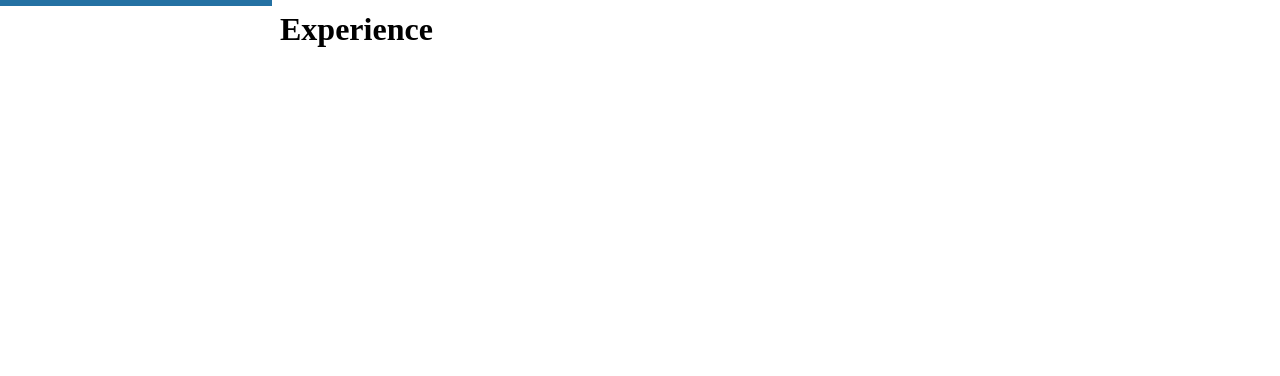
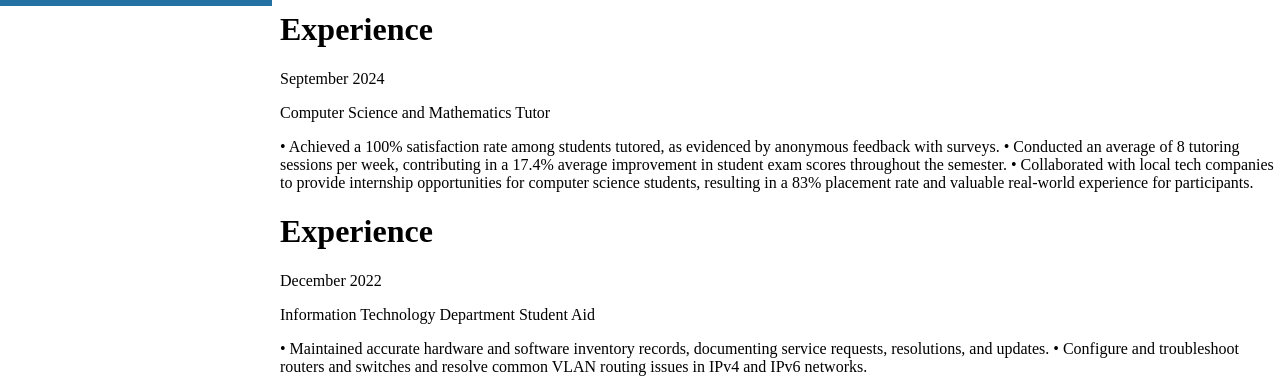
Before and after one commit to joelxgalarza/personal-website, a React (Vite) app: page / in a window 1280 px wide. Shown: the part 810-1186 px from the top of the page. Before the commit the page ends 858 px from the top, so only its background shows below. Built offline with nearby package versions, Linux system fonts and the light colour scheme; a web font is replaced by a local one.

Commit message:
added experience boilerplate

```diff
--- a/src/Components/Content.tsx
+++ b/src/Components/Content.tsx
@@ -11,7 +11,25 @@ function Content(){
         <>
         <FormattedContent>
             <About/>
-            <Experience/>
+            <Experience
+            position="Computer Science and Mathematics Tutor"
+            month="September"
+            year="2024"
+            description="• Achieved a 100% satisfaction rate among students tutored, as evidenced by anonymous feedback with surveys.
+            • Conducted an average of 8 tutoring sessions per week, contributing in a 17.4% average improvement in student
+            exam scores throughout the semester.
+            • Collaborated with local tech companies to provide internship opportunities for computer science students, resulting
+            in a 83% placement rate and valuable real-world experience for participants."
+            />
+            <Experience
+            position="Information Technology Department Student Aid"
+            month="December"
+            year="2022"
+            description="• Maintained accurate hardware and software inventory records, documenting service requests, resolutions, and
+            updates.
+            • Configure and troubleshoot routers and switches and resolve common VLAN routing issues in IPv4 and IPv6
+            networks."
+            />
         </FormattedContent>
         </>
     )
--- a/src/Components/Experience.tsx
+++ b/src/Components/Experience.tsx
@@ -1,5 +1,3 @@
-import styled from "styled-components";
-
 interface PersonProps{
     month: string;
     year: string;
--- a/src/Components/Navbar.tsx
+++ b/src/Components/Navbar.tsx
@@ -31,7 +31,7 @@ const StyledP = styled.p`
     transition: .1s color ease-in-out;
     &:hover{
         color: white;
-        cursor: pointer;
+        cursor: default;
     }
 `
 
```
